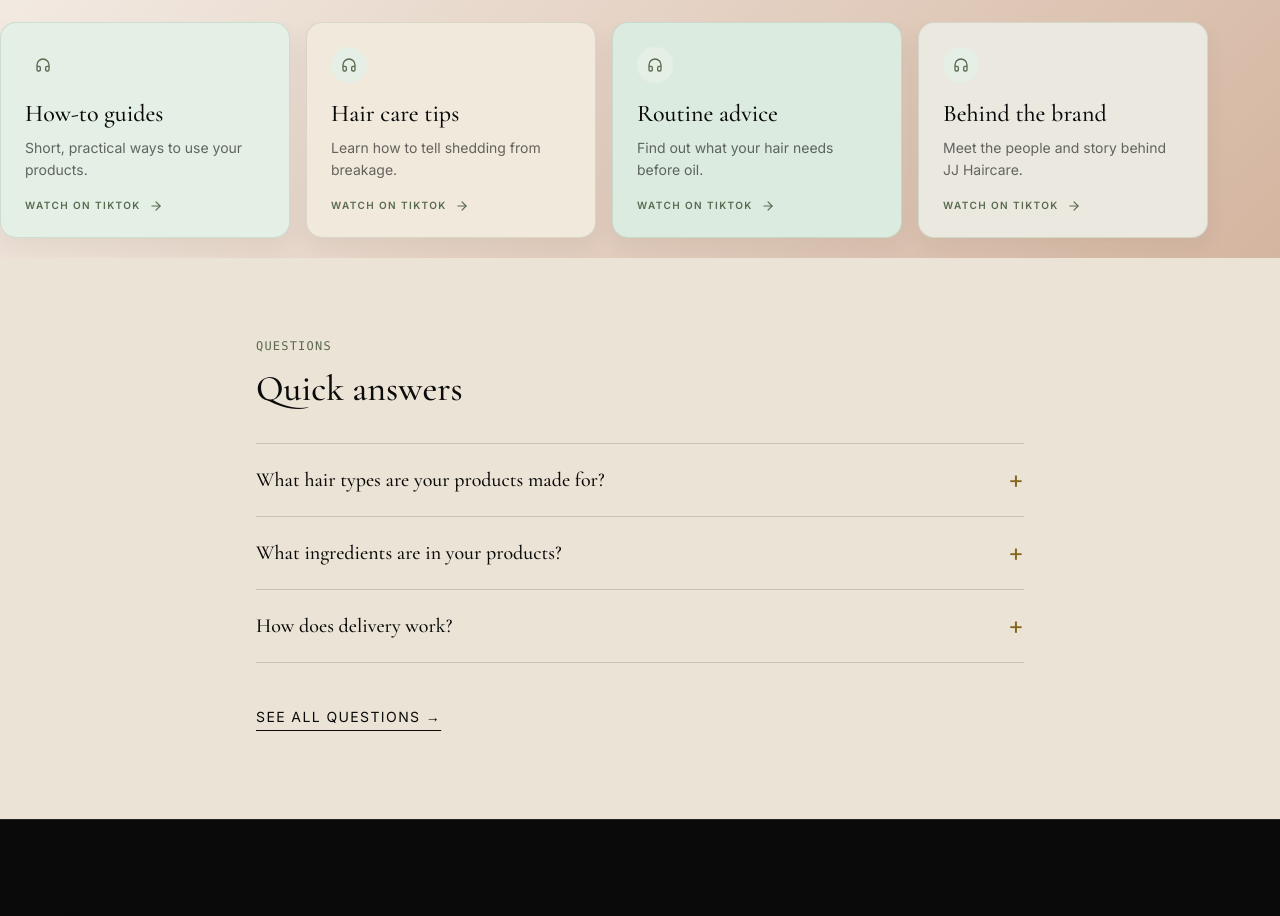
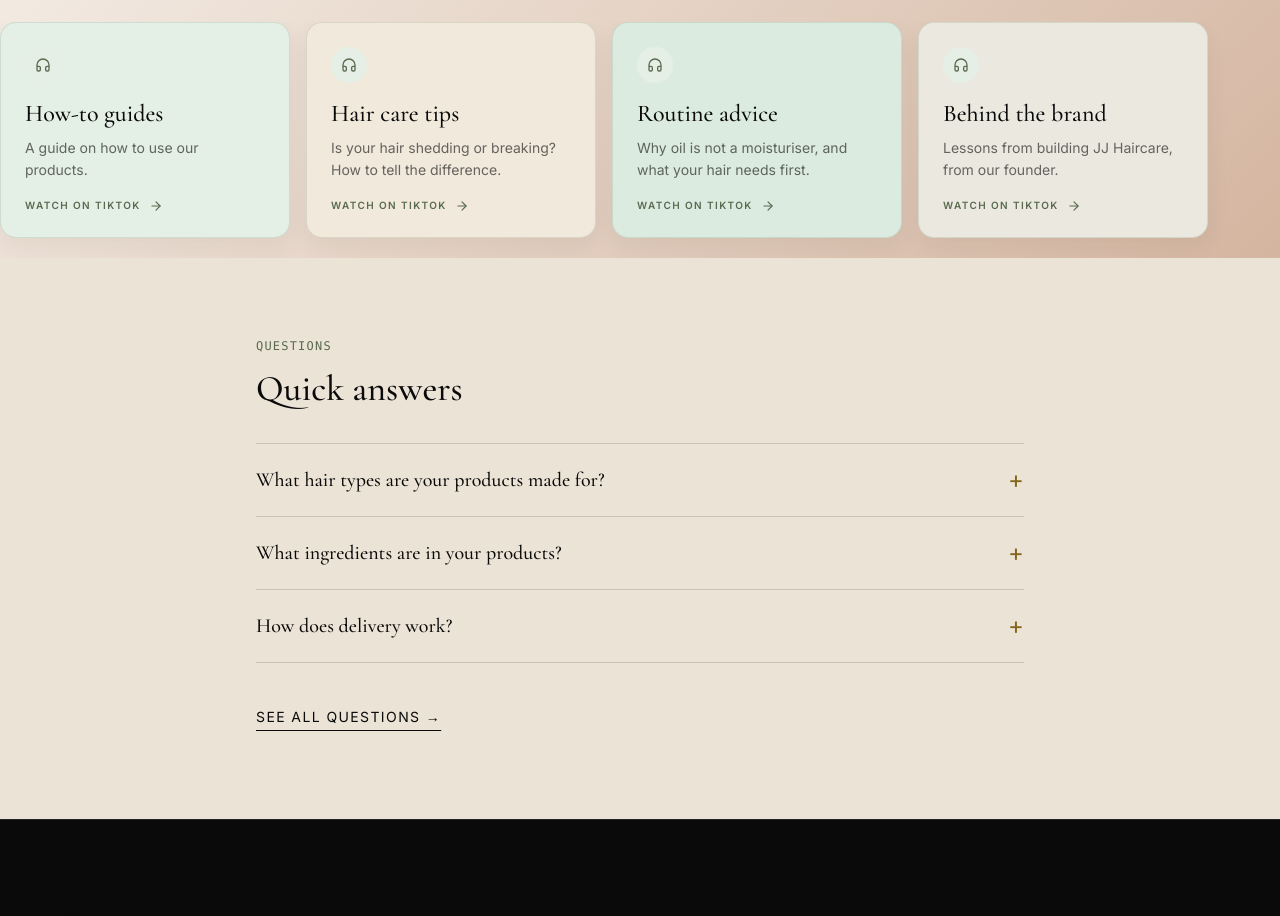
Before and after one commit to hakeemmeeh/jjhaircare-, a Next.js app: page / in a window 1280 px wide. Shown: the part 5580-6496 px from the top of the page. Built offline with nearby package versions, Linux system fonts and the light colour scheme.

Commit message:
Restore original guide card descriptions

```diff
--- a/src/components/SocialStrip.tsx
+++ b/src/components/SocialStrip.tsx
@@ -8,25 +8,25 @@ const TIKTOK = SOCIALS.tiktok;
 const tiles = [
   {
     label: "How-to guides",
-    text: "Short, practical ways to use your products.",
+    text: "A guide on how to use our products.",
     href: `${TIKTOK}/video/7470204098118225157`,
     tone: "bg-[#e4efe6]",
   },
   {
     label: "Hair care tips",
-    text: "Learn how to tell shedding from breakage.",
+    text: "Is your hair shedding or breaking? How to tell the difference.",
     href: `${TIKTOK}/video/7699568326892129557`,
     tone: "bg-[#f0e9dc]",
   },
   {
     label: "Routine advice",
-    text: "Find out what your hair needs before oil.",
+    text: "Why oil is not a moisturiser, and what your hair needs first.",
     href: `${TIKTOK}/video/7705094188991401236`,
     tone: "bg-[#dcebe0]",
   },
   {
     label: "Behind the brand",
-    text: "Meet the people and story behind JJ Haircare.",
+    text: "Lessons from building JJ Haircare, from our founder.",
     href: `${TIKTOK}/video/7701399169507921172`,
     tone: "bg-[#ebe9df]",
   },
```
